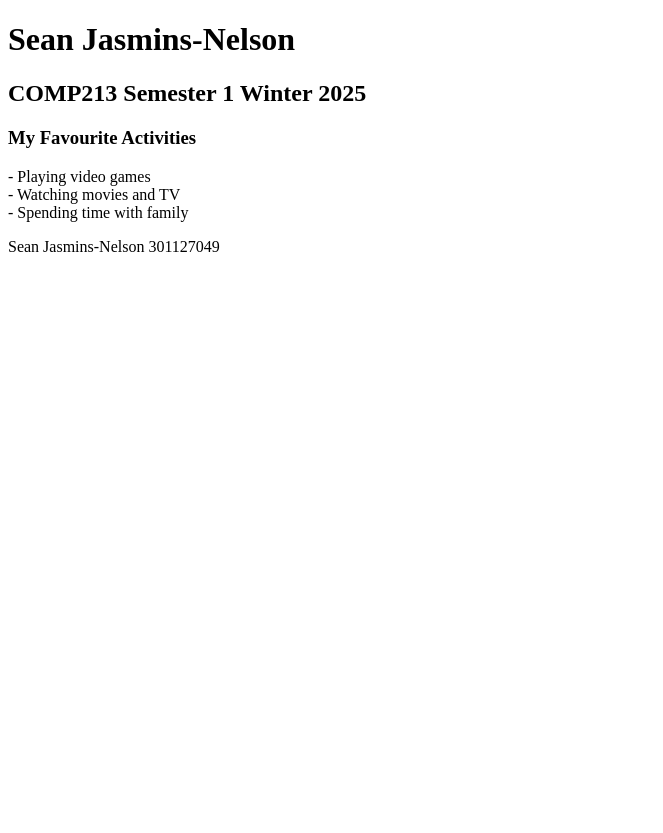
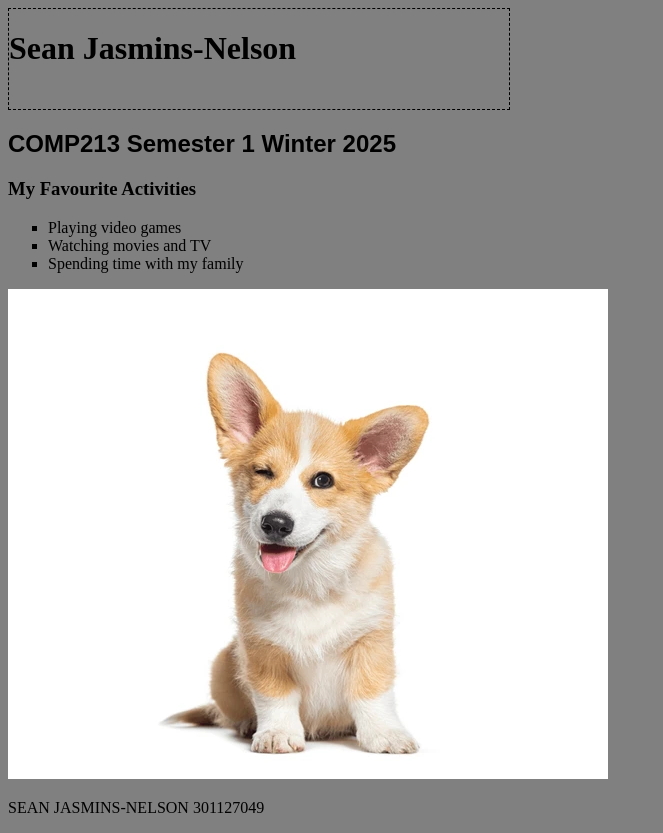
Before and after one commit to ShadedTrigger/COMP213-Assignment-1, a plain HTML site: page index.html in a window 1280 px wide. Shown: the whole page, without its empty margins (0-663 px from the left). Before the commit the page ends 800 px from the top, so only its background shows below. Drawn offline with Linux system fonts and the light colour scheme.

Commit message:
Finished Assignment 2

```diff
--- a/index.html
+++ b/index.html
@@ -3,29 +3,28 @@
     <head>
         <title>Sean Jasmins-Nelson</title>
         <meta charset="utf-8">
+        <link rel="stylesheet" href="style.css">
+        <link rel="icon" type="image/x-icon" href="favicon.ico">
     </head>
-
     <body>
         <header>
             <h1>Sean Jasmins-Nelson</h1>
         </header>
-
         <main>
             <h2>COMP213 Semester 1 Winter 2025</h2>
-
             <section>
                 <h3>My Favourite Activities</h3>
-                <p>- Playing video games<br>
-                    - Watching movies and TV<br>
-                    - Spending time with family
-                </p>
+                <ul>
+                    <li>Playing video games</li>
+                    <li>Watching movies and TV</li>
+                    <li>Spending time with my family</li>
+                </ul>
             </section>
+            <img src="dog.jpg" alt="Dog winking" style="width:600px;height:490px;">
         </main>
     </body>
-
     <footer>
         <p>Sean Jasmins-Nelson 301127049</p>
     </footer>
-
     <!--Sean Jasmins-Nelson 301127049-->
 </html>
--- /dev/null
+++ b/style.css
@@ -0,0 +1,19 @@
+body {
+    background-color: #808080;
+}
+header {
+    width: 500px;
+    height: 100px;
+    border:black;
+    border-style: dashed;
+    border-width: 1px;
+}
+ul {
+    list-style: square;
+}
+h2 {
+    font-family: sans-serif;
+}
+footer {
+    text-transform: uppercase;
+}
```
Also changed, not shown: dog.jpg (added), favicon.ico (added).
